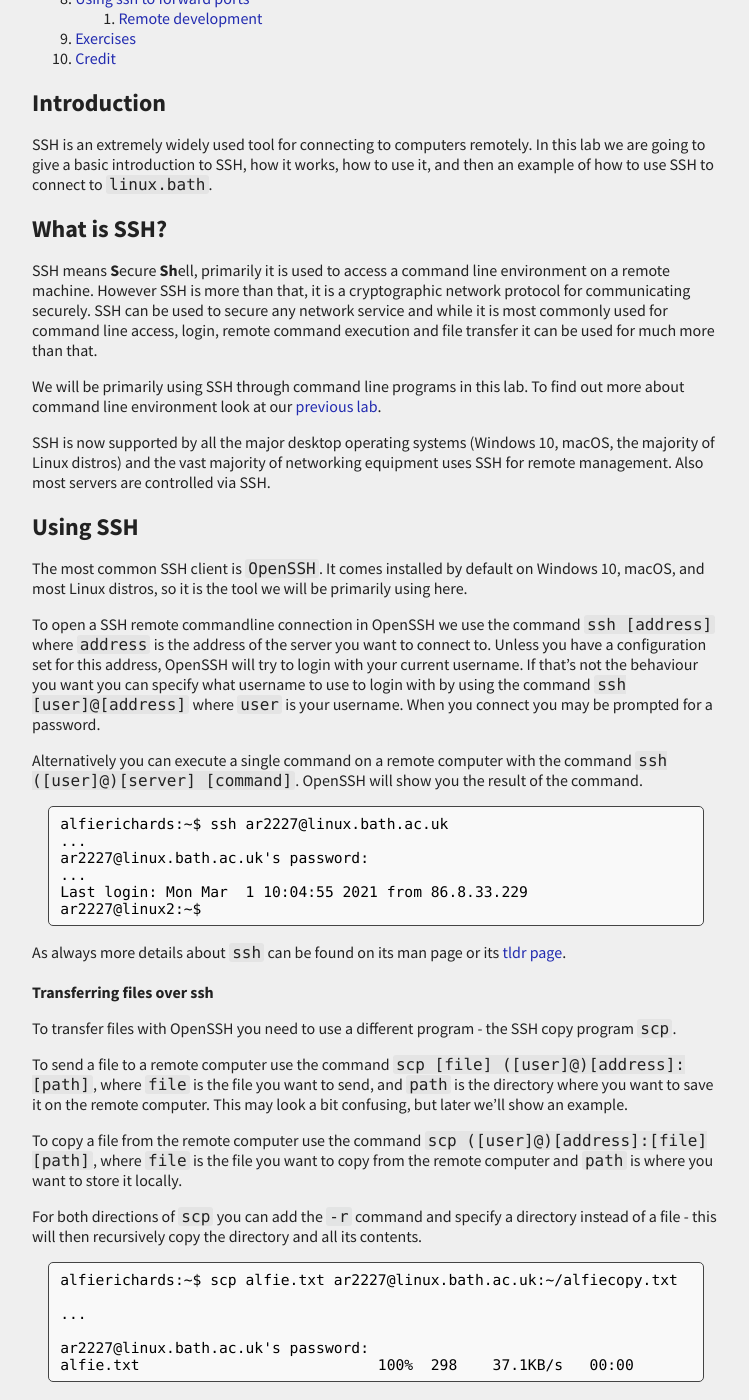
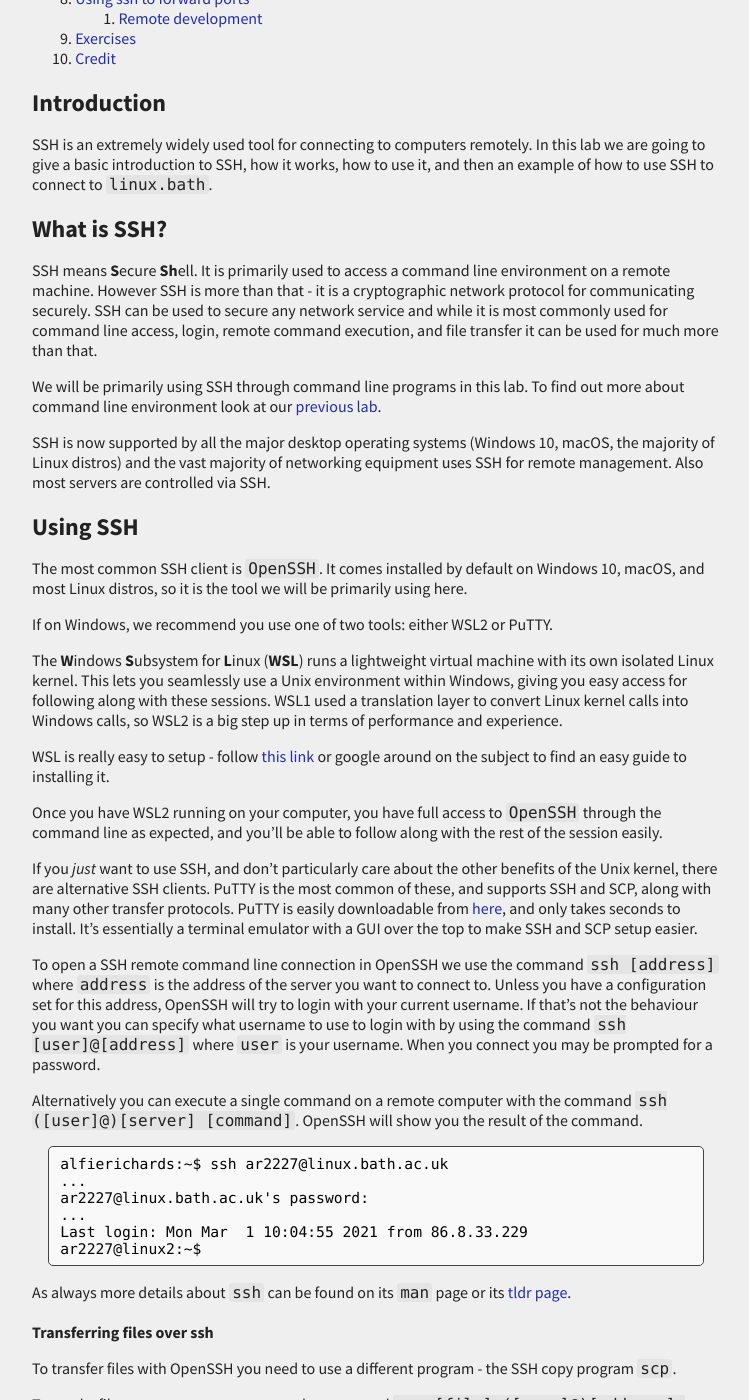
Before and after one commit to bath-bcss/Technical-Labs, a Jekyll site: the page built from _notes2021/02SSH.md, in a window 1280 px wide and 1400 px high, scrolled down 416 px. Shown: the whole window, without its empty margins (264-1013 px from the left). Built offline with Jekyll 4.4.1, drawn with Linux system fonts in a browser that asks for light colours; some of the changed text lies outside the part shown.

Commit message:
Made minor spelling changes, added PuTTY and WSL stuff

````diff
--- a/_notes2021/02SSH.md
+++ b/_notes2021/02SSH.md
@@ -17,11 +17,11 @@ use it, and then an example of how to use SSH to connect to `linux.bath`.
 
 ## What is SSH?
 
-SSH means **S**ecure **Sh**ell, primarily it is used to access a command line
-environment on a remote machine. However SSH is more than that, it is a
+SSH means **S**ecure **Sh**ell. It is primarily used to access a command line
+environment on a remote machine. However SSH is more than that - it is a
 cryptographic network protocol for communicating securely. SSH can be used to
 secure any network service and while it is most commonly used for command line
-access, login, remote command execution and file transfer it can be used for
+access, login, remote command execution, and file transfer it can be used for
 much more than that.
 
 We will be primarily using SSH through command line programs in this lab. To
@@ -39,7 +39,32 @@ The most common SSH client is `OpenSSH`. It comes installed by default on
 Windows 10, macOS, and most Linux distros, so it is the tool we will be
 primarily using here.
 
-To open a SSH remote commandline connection in OpenSSH we use the command
+If on Windows, we recommend you use one of two tools: either WSL2 or PuTTY.
+
+The **W**indows **S**ubsystem for **L**inux (**WSL**) runs a lightweight
+virtual machine with its own isolated Linux kernel. This lets you seamlessly
+use a Unix environment within Windows, giving you easy access for following
+along with these sessions. WSL1 used a translation layer to convert Linux
+kernel calls into Windows calls, so WSL2 is a big step up in terms of
+performance and experience.
+
+WSL is really easy to setup - follow
+[this link](https://docs.microsoft.com/en-us/windows/wsl/install) or google
+around on the subject to find an easy guide to installing it.
+
+Once you have WSL2 running on your computer, you have full access to
+`OpenSSH` through the command line as expected, and you'll be able to
+follow along with the rest of the session easily.
+
+If you _just_ want to use SSH, and don't particularly care about the other
+benefits of the Unix kernel, there are alternative SSH clients. PuTTY is the
+most common of these, and supports SSH and SCP, along with many other transfer
+protocols. PuTTY is easily downloadable from
+[here](https://www.chiark.greenend.org.uk/~sgtatham/putty/), and only takes
+seconds to install. It's essentially a terminal emulator with a GUI over the
+top to make SSH and SCP setup easier.
+
+To open a SSH remote command line connection in OpenSSH we use the command
 `ssh [address]` where `address` is the address of the server you want to connect
 to. Unless you have a configuration set for this address, OpenSSH will try to
 login with your current username. If that's not the behaviour you want you can
@@ -60,7 +85,7 @@ Last login: Mon Mar  1 10:04:55 2021 from 86.8.33.229
 ar2227@linux2:~$
 ```
 
-As always more details about `ssh` can be found on its man page or its [tldr
+As always more details about `ssh` can be found on its `man` page or its [tldr
 page](https://github.com/tldr-pages/tldr/blob/master/pages/common/ssh.md).
 
 ### Transferring files over ssh
@@ -171,7 +196,7 @@ code.
 
 ## Connecting to machines through ssh sessions
 
-As a ssh session can be used to open a command line session on another machine,
+As an ssh session can be used to open a command line session on another machine,
 you can use that session to open another ssh session to another machine.
 
 This is useful if you need to connect to a machine that is only accessible
@@ -190,7 +215,7 @@ alfierichards:~$ ssh -J ar2227@linux.bath.ac.uk cm30225.hpc.bath.ac.uk
 
 ## Using ssh to forward ports
 
-As mentioned earlier ssh is a protocol which can be used to send anything.
+As mentioned earlier, ssh is a protocol which can be used to send anything.
 
 For example, for AI research it is common to use Jupyter notebooks, which are
 usually accessed through a HTTP connection. Additionally you may want to use a
@@ -242,7 +267,7 @@ learning examples.
 
 SSH research came from [SSH.com](https://www.ssh.com) which is a great website
 setup by the creator of SSH and from
-[Wikipedia](https://en.wikipedia.org/wiki/SSH_(Secure_Shell)).
+[Wikipedia](<https://en.wikipedia.org/wiki/SSH_(Secure_Shell)>).
 
 Written by [Alfie Richards](www.alfierichards.com) and [Joe
 Cryer](mailto:jcryer1234@gmail.com).
````
Also changed, not shown: other parts of _notes2021/02SSH.md (+1 -1 lines).
